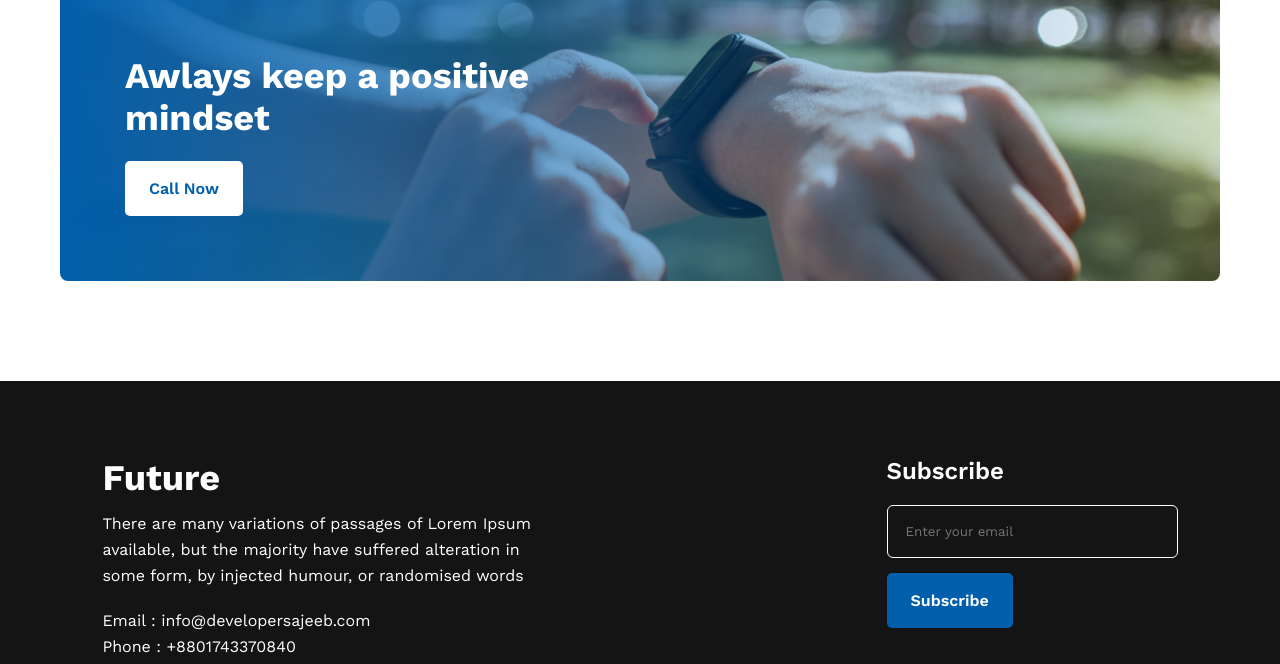
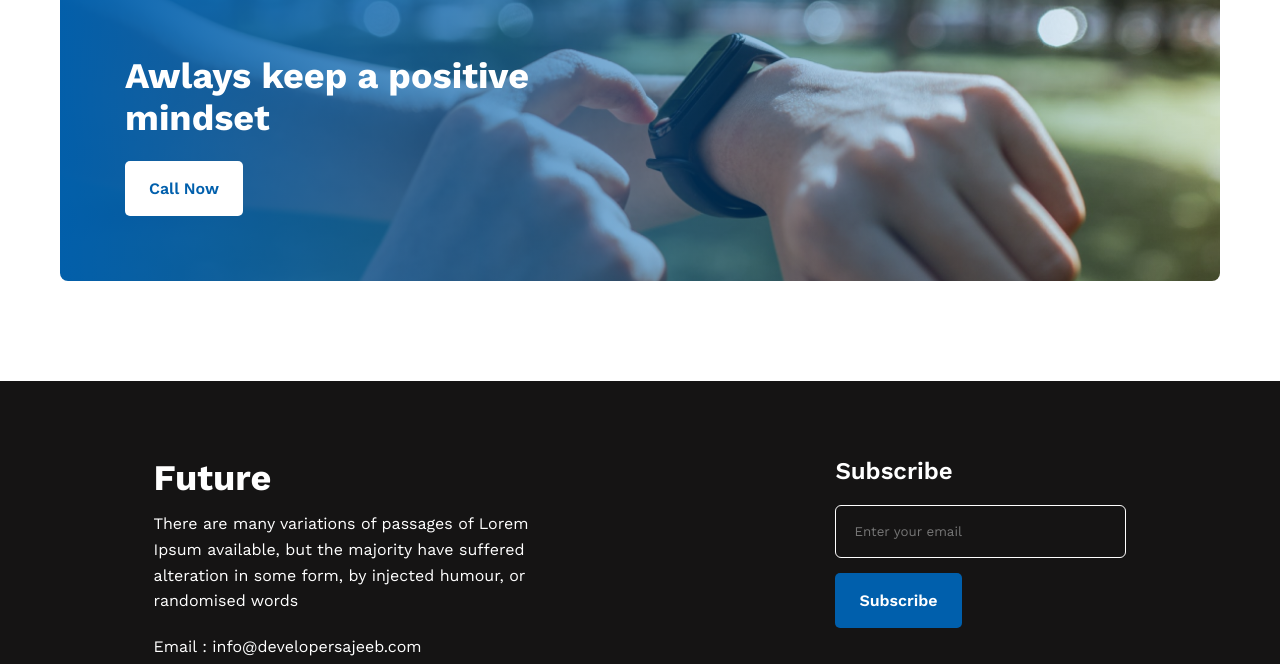
Before and after one commit to developersajeeb/demo-web2, a plain HTML site: page index.html in a window 1280 px wide. Shown: the part 2050-2714 px from the top of the page. Drawn offline with nearby package versions, Linux system fonts and the light colour scheme.

Commit message:
new code

```diff
--- a/style.css
+++ b/style.css
@@ -124,7 +124,7 @@ section.cta h2 {
 
 footer {
     background-color: #151414;
-    padding: 6% 8%;
+    padding: 6% 12%;
     display: flex;
 }
 
@@ -134,7 +134,7 @@ footer {
 }
 
 .footer-left p {
-    width: 55%;
+    width: 62%;
 }
 
 .contact-info {
```
